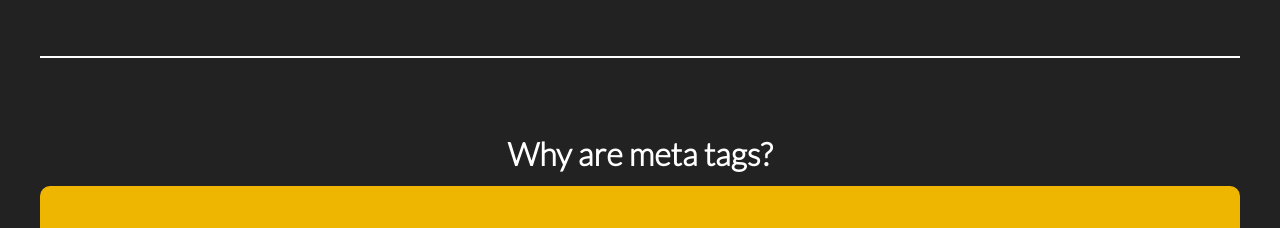
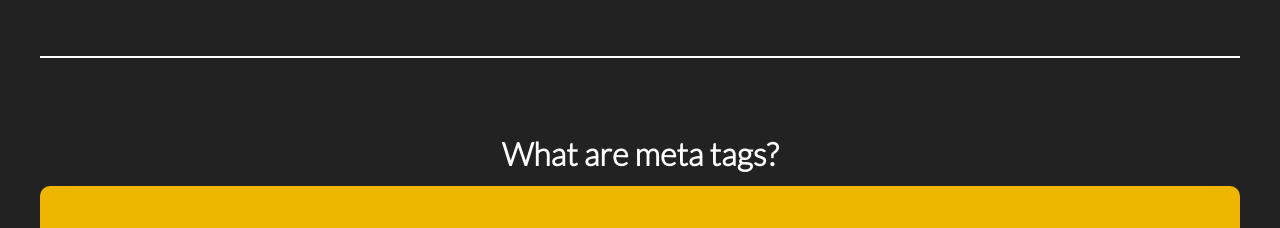
Before and after one commit to GunThatIsMyName/meta-tags, a React (Create React App) app: page / in a window 1280 px wide. Shown: the part 1220-1448 px from the top of the page. Built offline with nearby package versions, Linux system fonts and the light colour scheme.

Commit message:
image file change

```diff
--- a/src/components/Info.js
+++ b/src/components/Info.js
@@ -8,7 +8,7 @@ function Info() {
   return (
     <Wrapper>
       <article className="info__article">
-        <h1 className="info__title">Why are meta tags?</h1>
+        <h1 className="info__title">What are meta tags?</h1>
         <div className="info__box">
           <p className="info__lead">
             Meta tags are areas in HTML code that contain information about a
```
Also changed, not shown: src/image/mysite.png, 1 other file (tests, documents, lock files or other folders).
